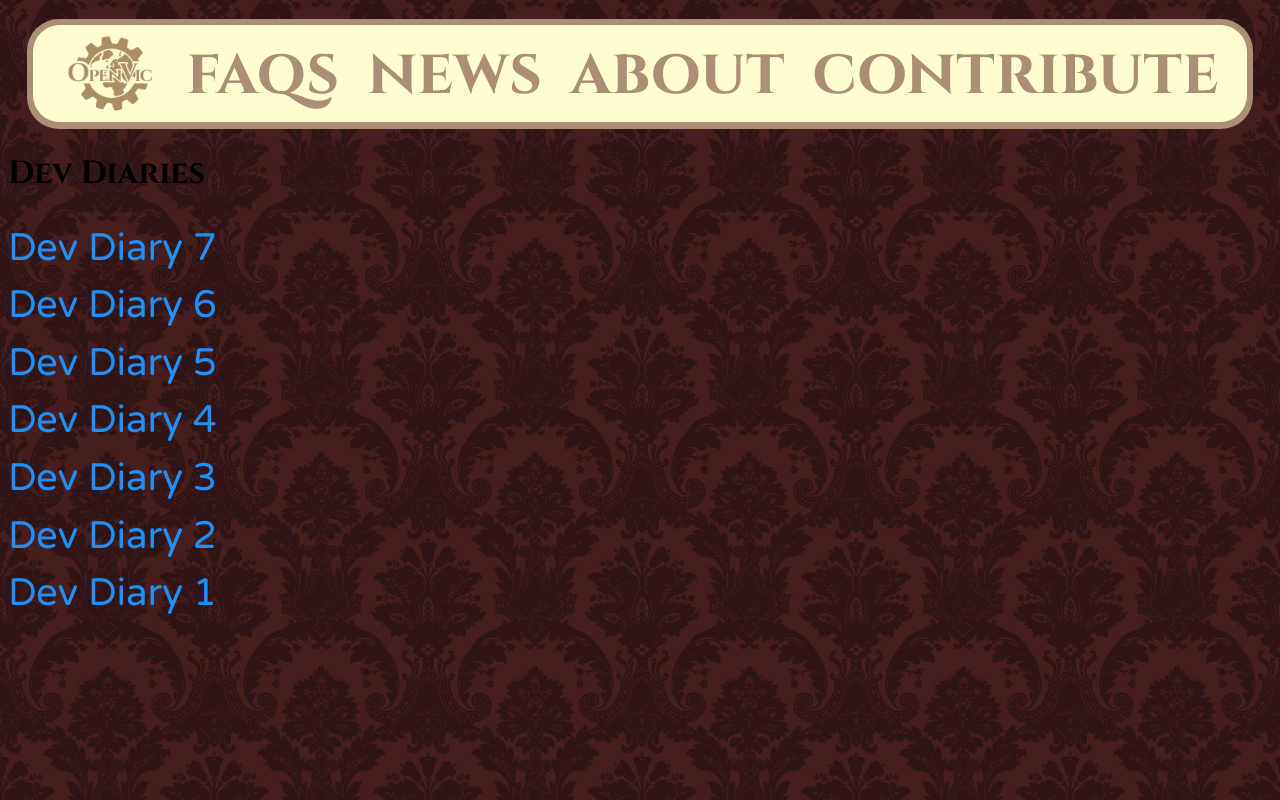
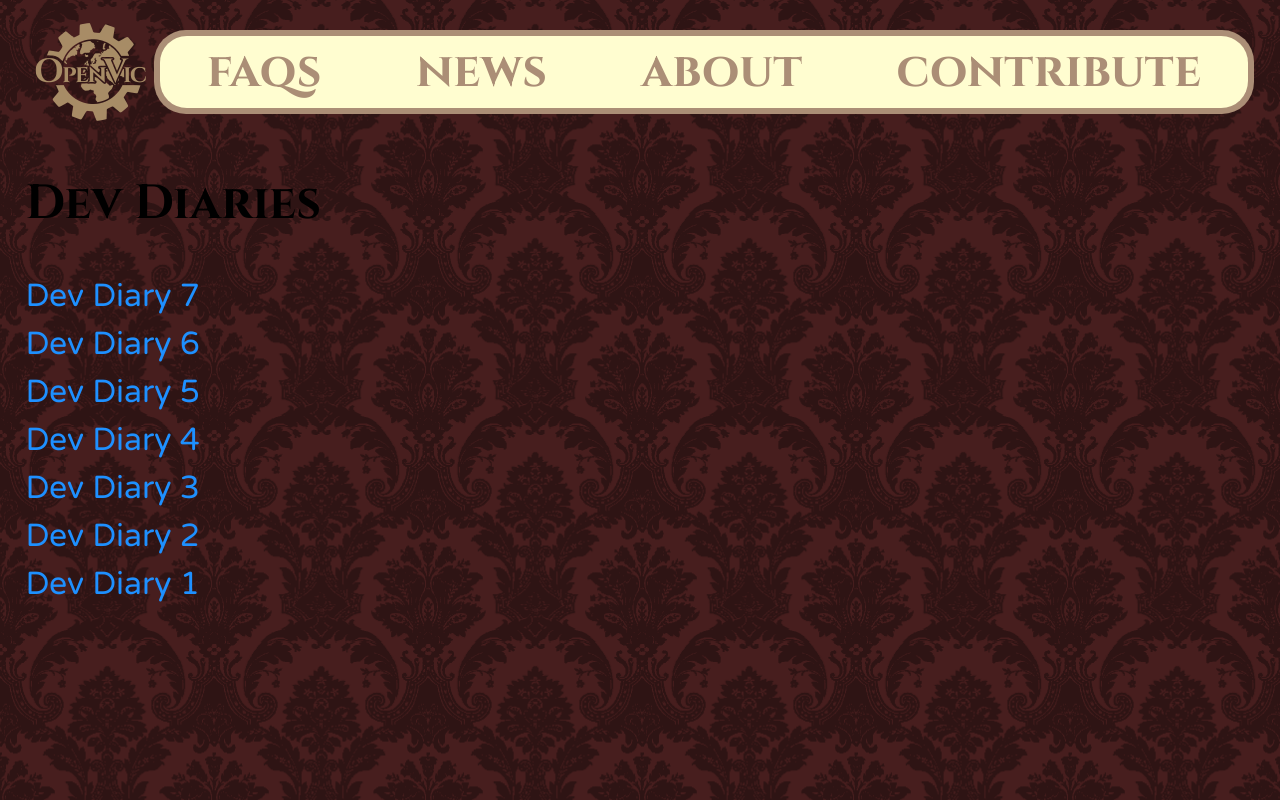
Before and after one commit to OpenVicProject/OpenVic-Website, a SvelteKit app in the folder frontend/: page /news in a window 1280 px wide. Built offline with nearby package versions, Linux system fonts and the light colour scheme.

Commit message:
Refactor sizes including font-size

```diff
--- a/frontend/src/app.html
+++ b/frontend/src/app.html
@@ -17,6 +17,6 @@
     		</script>
 	</head>
 	<body data-sveltekit-preload-data="hover">
-		<div style="display: contents">%sveltekit.body%</div>
+		%sveltekit.body%
 	</body>
 </html>
--- a/frontend/src/lib/Header.svelte
+++ b/frontend/src/lib/Header.svelte
@@ -1,35 +1,28 @@
-<script>
-    function goHome() {
-      window.location.href = "/"
-    }
-</script>
-
-<div id="header-background">
-  <div id="header">
-    <!-- svelte-ignore a11y-click-events-have-key-events -->
-    <img src="/ov.png" on:click={goHome} id="ov2img" alt="OpenVic Logo" width="8%" height="8%">
-    <a href="/faqs">faqs</a>
-    <a href="/news">news</a>
-    <a href="/about">about</a>
-    <a href="/contribute">contribute</a>
-  </div>
+<div class="flex-horizontal" style="align-items: center;">
+	<a class="flex-vertical" href="/">
+		<img src="/ov.png" id="ov2img" alt="OpenVic Logo" width="128px" height="128px">
+	</a>
+	<div id="header-background" class="flex-grow">
+		<div id="header" class="flex-horizontal">
+			<a class="flex-grow xxx-l" href="/faqs">faqs</a>
+			<a class="flex-grow xxx-l" href="/news">news</a>
+			<a class="flex-grow xxx-l" href="/about">about</a>
+			<a class="flex-grow xxx-l" href="/contribute">contribute</a>
+		</div>
+	</div>
 </div>
 
 <style>
   #header-background {
     text-align: center;
     background-color: #AB8E76;
-    margin: 1.5%;
     padding: 0.5%;
     border-radius: 2.5vw;
   }
 
   #header {
-    display: flex;
-    flex-direction: row;
-    justify-content: space-evenly;
+	flex-wrap: wrap;
     align-items: center;
-    text-align: left;
     background-color: #FFFDD0;
     border-radius: 2.1vw;
   }
@@ -43,10 +36,6 @@
     cursor: pointer;
   }
 
-  a {
-    font-size: 5vw;
-  }
-
   a:hover {
     color: #CD7F32;
     text-decoration: none;
--- a/frontend/src/routes/+error.svelte
+++ b/frontend/src/routes/+error.svelte
@@ -16,7 +16,6 @@
     :root {
         text-align: center;
         color: white;
-        font-size: 2vw;
     }
     a {
         color: white;
--- a/frontend/src/routes/+page.svelte
+++ b/frontend/src/routes/+page.svelte
@@ -5,14 +5,11 @@
 <Header/>
 <a href="https://openvicstorage.blob.core.windows.net/dev-diaries/Dev_Diary_7.pdf" target="_blank" rel="noopener noreferrer">
     <img id="map" src="/dd7.png" alt="3D Unit Models on a Map with Countries"><br>
-    Dev Diary VII:
+    <h1 class="xxx-l">Dev Diary VII</h1>
 </a>
 
 <style>
-    a {
-        font-size: 3.5vw;
-    }
-    #map {
-        width: 42vw;
-    }
+	#map {
+		max-width: 80vw;
+	}
 </style>
--- a/frontend/src/routes/news/+page.svelte
+++ b/frontend/src/routes/news/+page.svelte
@@ -3,19 +3,20 @@
 </script>
 
 <Header/>
-<h1>Dev Diaries</h1>
-<a href="https://openvicstorage.blob.core.windows.net/dev-diaries/Dev_Diary_7.pdf" target="_blank" rel="noopener noreferrer">Dev Diary 7</a><br>
-<a href="https://openvicstorage.blob.core.windows.net/dev-diaries/Dev_Diary_6_.pdf" target="_blank" rel="noopener noreferrer">Dev Diary 6</a><br>
-<a href="https://openvicstorage.blob.core.windows.net/dev-diaries/Dev_diary_5.pdf" target="_blank" rel="noopener noreferrer">Dev Diary 5</a><br>
-<a href="https://openvicstorage.blob.core.windows.net/dev-diaries/Dev_diary_4.pdf" target="_blank" rel="noopener noreferrer">Dev Diary 4</a><br>
-<a href="https://openvicstorage.blob.core.windows.net/dev-diaries/Dev_diary_3.pdf" target="_blank" rel="noopener noreferrer">Dev Diary 3</a><br>
-<a href="https://openvicstorage.blob.core.windows.net/dev-diaries/Dev_diary_2.pdf" target="_blank" rel="noopener noreferrer">Dev Diary 2</a><br>
-<a href="https://openvicstorage.blob.core.windows.net/dev-diaries/Dev_diary_1.pdf" target="_blank" rel="noopener noreferrer">Dev Diary 1</a><br>
+<div class="flex-vertical">
+	<h1 class="xxx-l">Dev Diaries</h1>
+	<a class="xx-l" href="https://openvicstorage.blob.core.windows.net/dev-diaries/Dev_Diary_7.pdf" target="_blank" rel="noopener noreferrer">Dev Diary 7</a>
+	<a class="xx-l" href="https://openvicstorage.blob.core.windows.net/dev-diaries/Dev_Diary_6_.pdf" target="_blank" rel="noopener noreferrer">Dev Diary 6</a>
+	<a class="xx-l" href="https://openvicstorage.blob.core.windows.net/dev-diaries/Dev_diary_5.pdf" target="_blank" rel="noopener noreferrer">Dev Diary 5</a>
+	<a class="xx-l" href="https://openvicstorage.blob.core.windows.net/dev-diaries/Dev_diary_4.pdf" target="_blank" rel="noopener noreferrer">Dev Diary 4</a>
+	<a class="xx-l" href="https://openvicstorage.blob.core.windows.net/dev-diaries/Dev_diary_3.pdf" target="_blank" rel="noopener noreferrer">Dev Diary 3</a>
+	<a class="xx-l" href="https://openvicstorage.blob.core.windows.net/dev-diaries/Dev_diary_2.pdf" target="_blank" rel="noopener noreferrer">Dev Diary 2</a>
+	<a class="xx-l" href="https://openvicstorage.blob.core.windows.net/dev-diaries/Dev_diary_1.pdf" target="_blank" rel="noopener noreferrer">Dev Diary 1</a>
+</div>
 
 <style>
     a {
         font-family: 'Varela Round';
-        font-size: 3vw;
         color: dodgerblue;
     }
 </style>
--- a/frontend/static/global.css
+++ b/frontend/static/global.css
@@ -16,6 +16,9 @@
   background-size: 214px;
 }
 
+body {
+	margin: 1vh 2%;
+}
 a {
   text-decoration: none;
   font-weight: bold;
@@ -35,3 +38,28 @@ ul {
   list-style-position: inside;
   font-family: 'Varela Round', 'Cinzel', Inter, system-ui, Avenir, Helvetica, Arial, sans-serif;
 }
+.flex-horizontal {
+	display: flex;
+	flex-direction: row;
+}
+
+.flex-vertical {
+	display: flex;
+	flex-direction: column;
+}
+
+.flex-grow {
+	flex-grow: 1;
+}
+
+.xxx-l {
+	font-size: xxx-large;
+}
+
+.xx-l {
+	font-size: xx-large;
+}
+
+.x-l {
+	font-size: x-large;
+}
```
